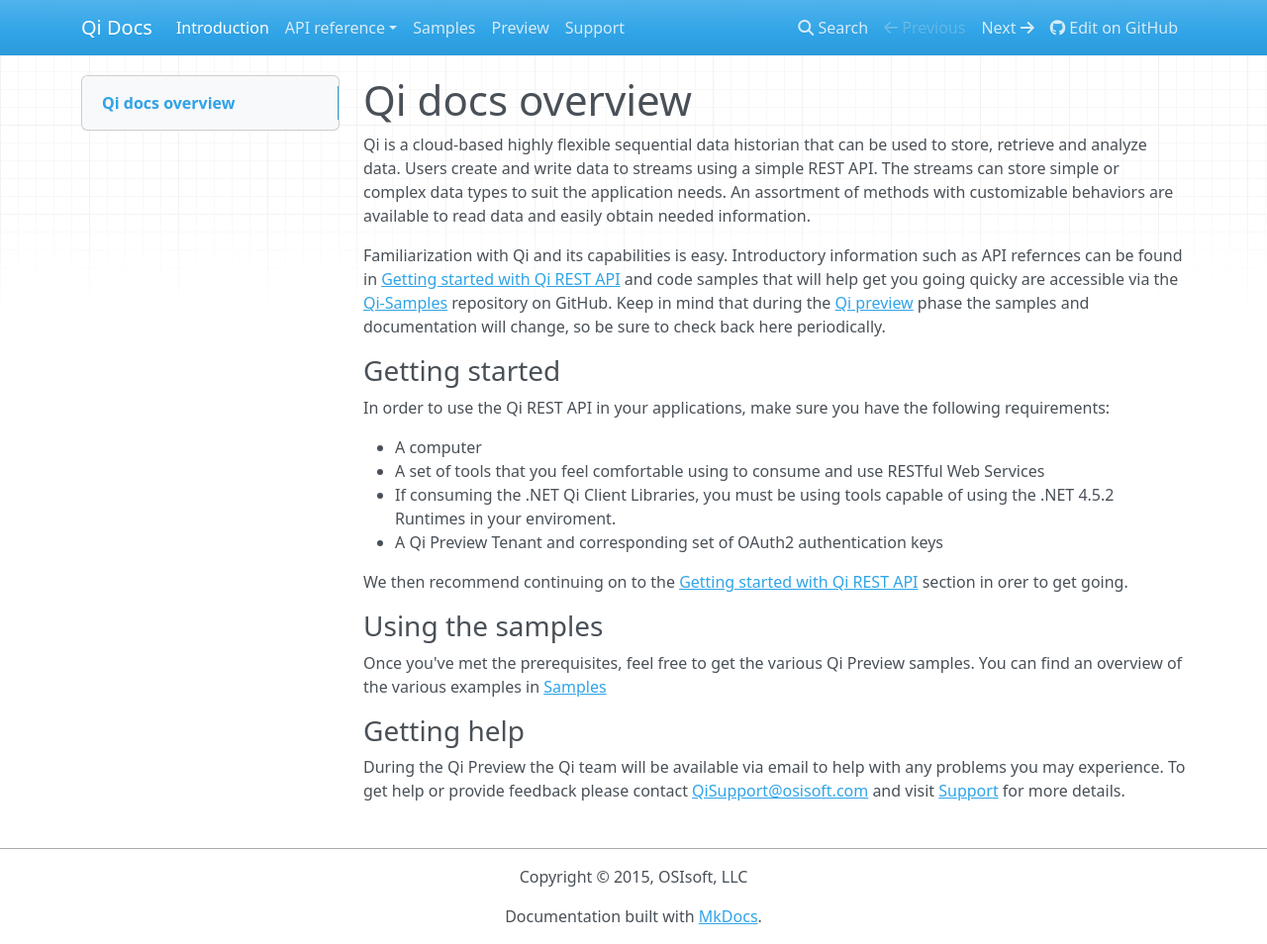
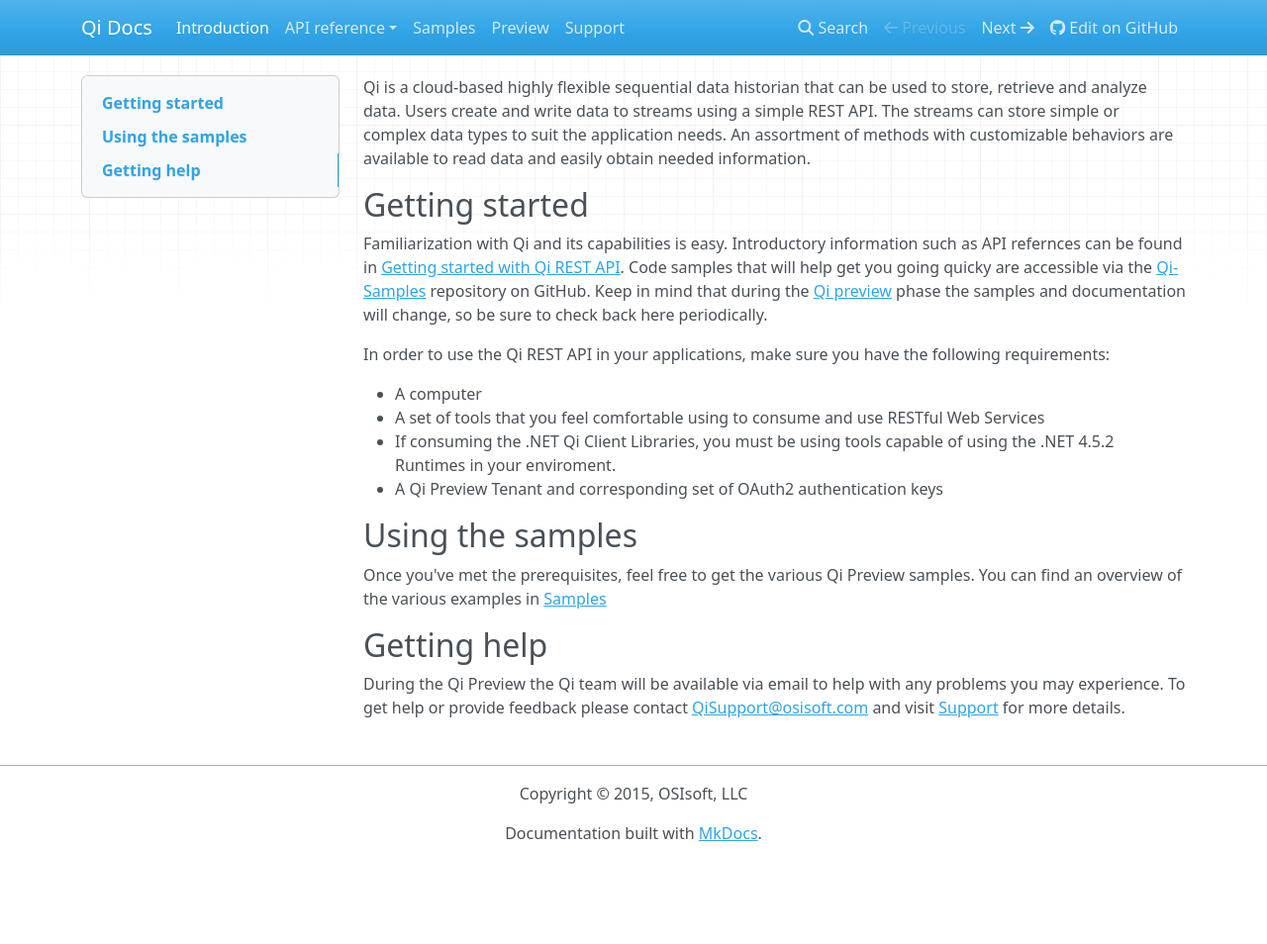
Before and after one commit to ssuryanarayanan/Qi-Docs, an MkDocs documentation site: the page built from docs/index.md, in a window 1280 px wide and 954 px high. Shown: the whole window at 99% size. Built offline with MkDocs 1.6.1, drawn with Linux system fonts in a browser that asks for light colours; nearby versions of some CDN libraries; old or Windows-style settings are respelled for this version of MkDocs.

Commit message:
Update index.md

```diff
--- a/docs/index.md
+++ b/docs/index.md
@@ -1,9 +1,9 @@
-#Qi docs overview
 Qi is a cloud-based highly flexible sequential data historian that can be used to store, retrieve and analyze data. Users create and write data to streams using a simple REST API. The streams can store simple or complex data types to suit the application needs. An assortment of methods with customizable behaviors are available to read data and easily obtain needed information.
 
-Familiarization with Qi and its capabilities is easy. Introductory information such as API refernces can be found in [Getting started with Qi REST API](https://qi-docs.readthedocs.org/en/latest/Overview/) and code samples that will help get you going quicky are accessible via the <a href="https://github.com/osisoft/Qi-Samples" target="_blank">Qi-Samples</a> repository on GitHub.
+## Getting started
+Familiarization with Qi and its capabilities is easy. Introductory information such as API refernces can be found in [Getting started with Qi REST API](https://qi-docs.readthedocs.org/en/latest/Overview/). Code samples that will help get you going quicky are accessible via the <a href="https://github.com/osisoft/Qi-Samples" target="_blank">Qi-Samples</a> repository on GitHub.
 Keep in mind that during the [Qi preview](https://qi-docs.readthedocs.org/en/latest/preview/) phase the samples and documentation will change, so be sure to check back here periodically.
-### Getting started
+
 In order to use the Qi REST API in your applications, make sure you have the following requirements:
 
 - A computer
@@ -11,10 +11,9 @@
 - If consuming the .NET Qi Client Libraries, you must be using tools capable of using the .NET 4.5.2 Runtimes in your enviroment.
 - A Qi Preview Tenant and corresponding set of OAuth2 authentication keys
 
-We then recommend continuing on to the [Getting started with Qi REST API](https://qi-docs.readthedocs.org/en/latest/Overview/) section in orer to get going.
-
-### Using the samples
+## Using the samples
 Once you've met the prerequisites, feel free to get the various Qi Preview samples.
 You can find an overview of the various examples in [Samples](https://qi-docs.readthedocs.org/en/latest/samples/)
-### Getting help
+
+## Getting help
 During the Qi Preview the Qi team will be available via email to help with any problems you may experience. To get help or provide feedback please contact [QiSupport@osisoft.com](Mailto:QiSupport@osisoft.com) and visit [Support](https://qi-docs.readthedocs.org/en/latest/support/) for more details.
```
